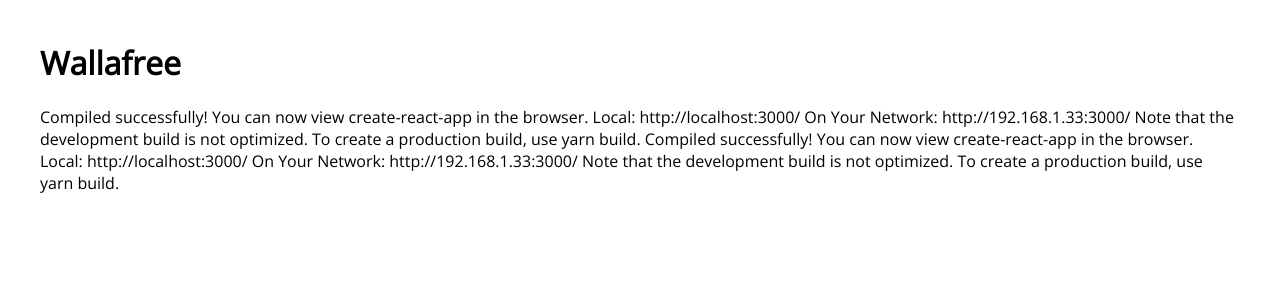
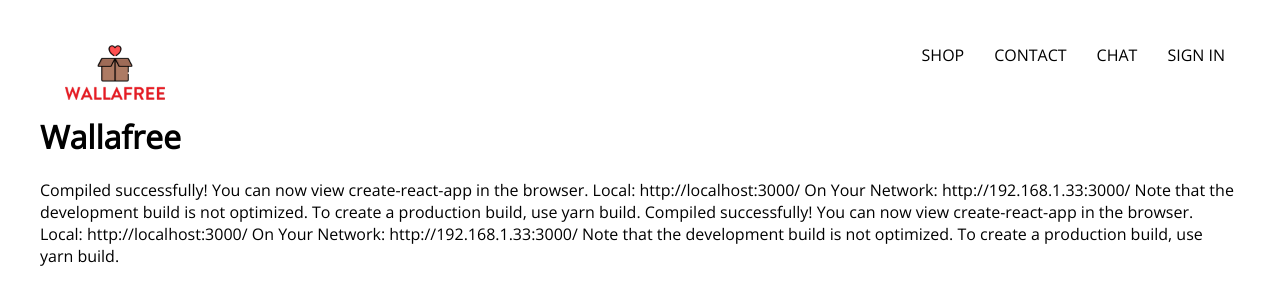
Before and after one commit to Txuso/wallafree, a React (Create React App) app: page / in a window 1280 px wide. Shown: the top 304 px of the page. Built offline with nearby package versions, Linux system fonts and the light colour scheme.

Commit message:
add header component

```diff
--- a/src/App.js
+++ b/src/App.js
@@ -1,10 +1,12 @@
 import { GlobalStyle } from './global.styles';
+import Header from './common/components/header/header.component';
 import React from 'react';
 
 function App() {
 	return (
 		<div>
 			<GlobalStyle />
+			<Header />
 
 			<h1>Wallafree</h1>
 			<p>
--- /dev/null
+++ b/src/common/components/header/header.component.jsx
@@ -0,0 +1,20 @@
+import { HeaderContainer, LogoContainer, OptionLink, OptionsContainer } from './header.styled';
+
+import Logo from '../../../assets/wallafree.png';
+import React from 'react';
+
+const Header = () => (
+	<HeaderContainer>
+		<LogoContainer to="/">
+			<img src={Logo} className="logo" alt="" />
+		</LogoContainer>
+		<OptionsContainer>
+			<OptionLink to="/shop">SHOP</OptionLink>
+			<OptionLink to="/contact">CONTACT</OptionLink>
+			<OptionLink to="/shop">CHAT</OptionLink>
+			<OptionLink to="/signin">SIGN IN</OptionLink>
+		</OptionsContainer>
+	</HeaderContainer>
+);
+
+export default Header;
--- /dev/null
+++ b/src/common/components/header/header.styled.jsx
@@ -0,0 +1,49 @@
+import { Link } from 'react-router-dom';
+import styled from 'styled-components';
+
+export const HeaderContainer = styled.div`
+	display: flex;
+	margin-bottom: 25px;
+	width: 100%;
+	height: 70px;
+	justify-content: space-between;
+
+	@media screen and (max-width: 800px) {
+		height: 60px;
+		padding: 10px;
+		margin-bottom: 20px;
+	}
+`;
+
+export const LogoContainer = styled(Link)`
+  padding: 25px;
+  width: 70px;
+  height: 100%;
+  .logo {
+	width: 100px;
+  }
+  @media screen and (max-width: 800px) {
+		width: 50px;
+		padding: 0;
+		.logo {
+			width: 70px;
+  		}
+	}
+`;
+
+export const OptionsContainer = styled.div`
+	display: flex;
+	width: 50%;
+	height: 100%;
+	align-items: center;
+	justify-content: flex-end;
+
+	@media screen and (max-width: 800px) {
+		width: 80%;
+	}
+`;
+
+export const OptionLink = styled(Link)`
+  cursor: pointer;
+  padding: 10px 15px;
+`;
--- a/src/index.js
+++ b/src/index.js
@@ -1,10 +1,18 @@
+import './index.css';
+
+import * as serviceWorker from './serviceWorker';
+
+import App from './App';
+import { BrowserRouter } from 'react-router-dom';
 import React from 'react';
 import ReactDOM from 'react-dom';
-import './index.css';
-import App from './App';
-import * as serviceWorker from './serviceWorker';
 
-ReactDOM.render(<App />, document.getElementById('root'));
+ReactDOM.render(
+	<BrowserRouter>
+		<App />
+	</BrowserRouter>,
+	document.getElementById('root')
+);
 
 // If you want your app to work offline and load faster, you can change
 // unregister() to register() below. Note this comes with some pitfalls.
```
Also changed, not shown: src/common/utils/firebase.utils.js (added, +27 -0 lines), src/assets/crown.svg (added), src/assets/wallafree.png (added).
